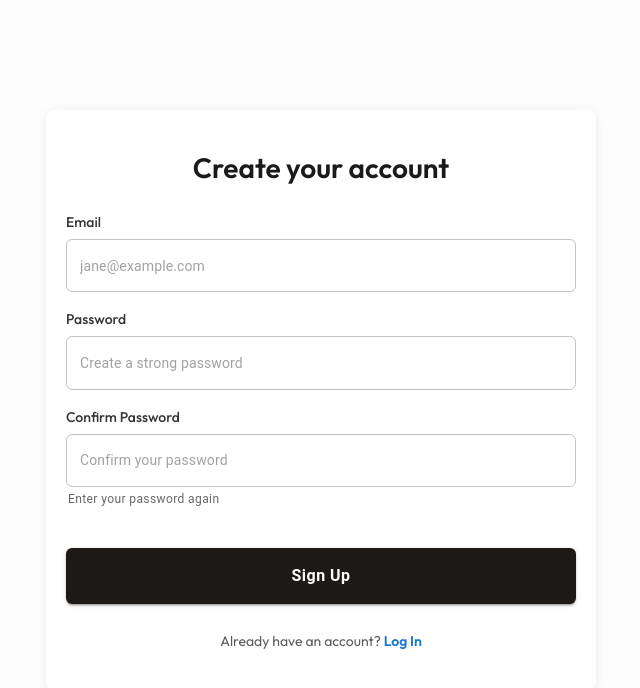
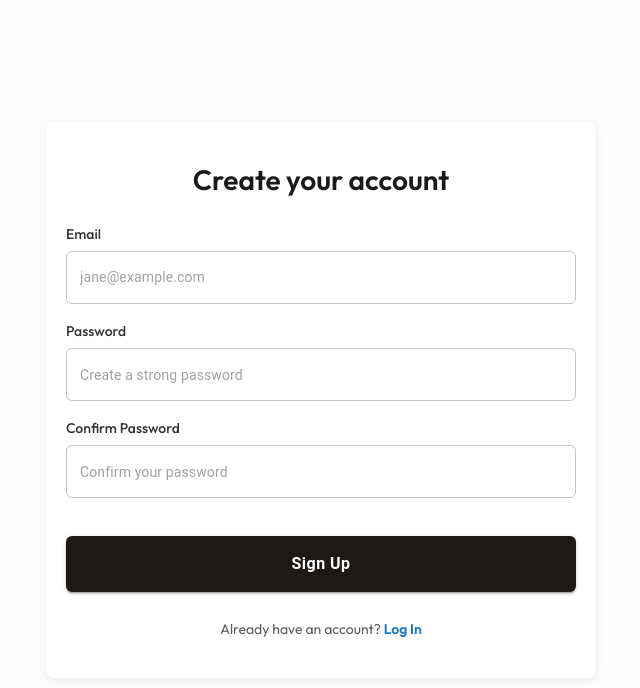
Before and after one commit to armin2080/smart-cover-letter-agent, a React (Vite) app in the folder front/SMART-COVER-LETTER-AGENT-FRONTEND/: page / in a window 1280 px wide. Shown: the top 688 px of the page, without its empty margins (319-959 px from the left). Built offline with nearby package versions, Linux system fonts and the light colour scheme; no server answers.

Commit message:
fix(frontend): fix password comparison logic

```diff
--- a/front/SMART-COVER-LETTER-AGENT-FRONTEND/src/pages/SignUp/SignUp.tsx
+++ b/front/SMART-COVER-LETTER-AGENT-FRONTEND/src/pages/SignUp/SignUp.tsx
@@ -145,9 +145,7 @@ export default function SignUp() {
             error={!!errors.password2}
             helperText={
               errors.password2?.message ||
-              (password && !errors.password2
-                ? "Passwords match ✓"
-                : "Enter your password again")
+              (password && watch("password2") === password && !errors.password2 ? "Passwords match ✓" : "")
             }
             {...registerField("password2", {
               required: "Please confirm your password",
```
